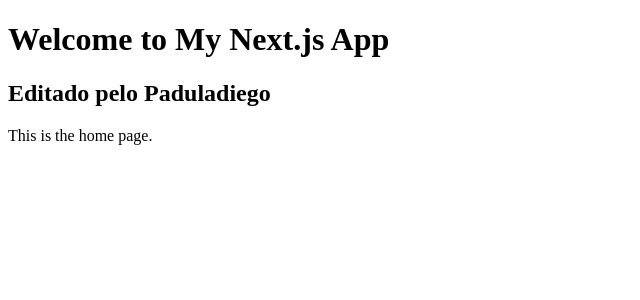
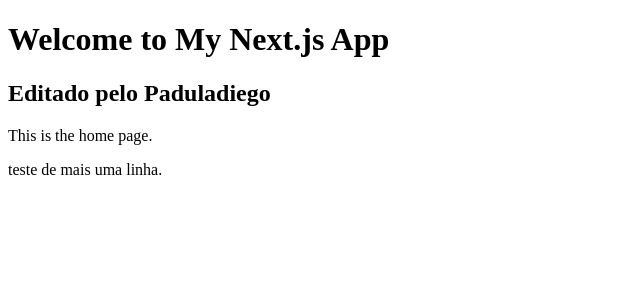
Before and after one commit to paduladiego/fantasynews, a Next.js app: page / in a window 1280 px wide. Shown: the top 300 px of the page, without its empty margins (0-640 px from the left). Built offline with nearby package versions, Linux system fonts and the light colour scheme.

Commit message:
insere frase nova de teste

```diff
--- a/pages/index.js
+++ b/pages/index.js
@@ -4,6 +4,7 @@
           <h1>Welcome to My Next.js App</h1>
           <h2>Editado pelo Paduladiego</h2>
       <p>This is the home page.</p>
+      <p>teste de mais uma linha.</p>
     </div>
   );
 }
```
